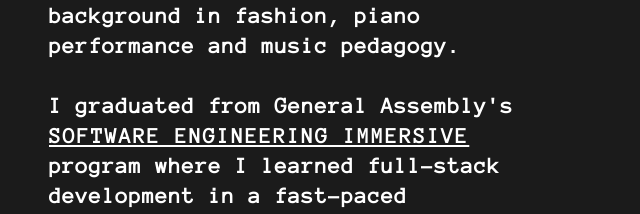
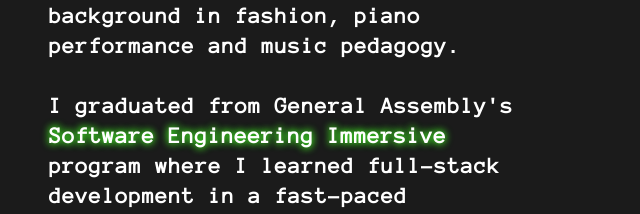
Before and after one commit to tatyanakarlen/PortfolioWebsite, a React (Create React App) app: page / in a window 1280 px wide. Shown: the part 1229-1443 px from the top of the page, without its empty margins (301-941 px from the left). Built offline with nearby package versions, Linux system fonts and the light colour scheme; a web font is replaced by a local one.

Commit message:
neon green text

```diff
--- a/src/components/About/About.jsx
+++ b/src/components/About/About.jsx
@@ -13,7 +13,7 @@ const About = () => {
         <br />
         <br />
         I graduated from <span>General Assembly's</span>{' '}
-        <span class="bold-underlined-text">Software Engineering Immersive</span> program{' '}
+        <span class="neon-green-text">Software Engineering Immersive</span> program{' '}
         where I learned full-stack development in a fast-paced environment.
         {/* <br />
         <br />
```
